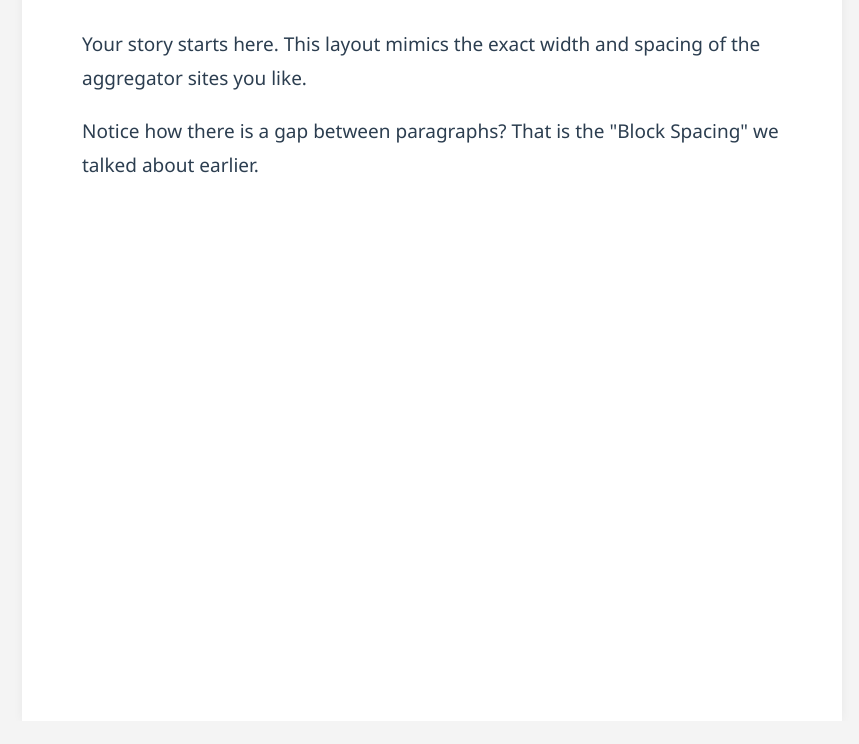
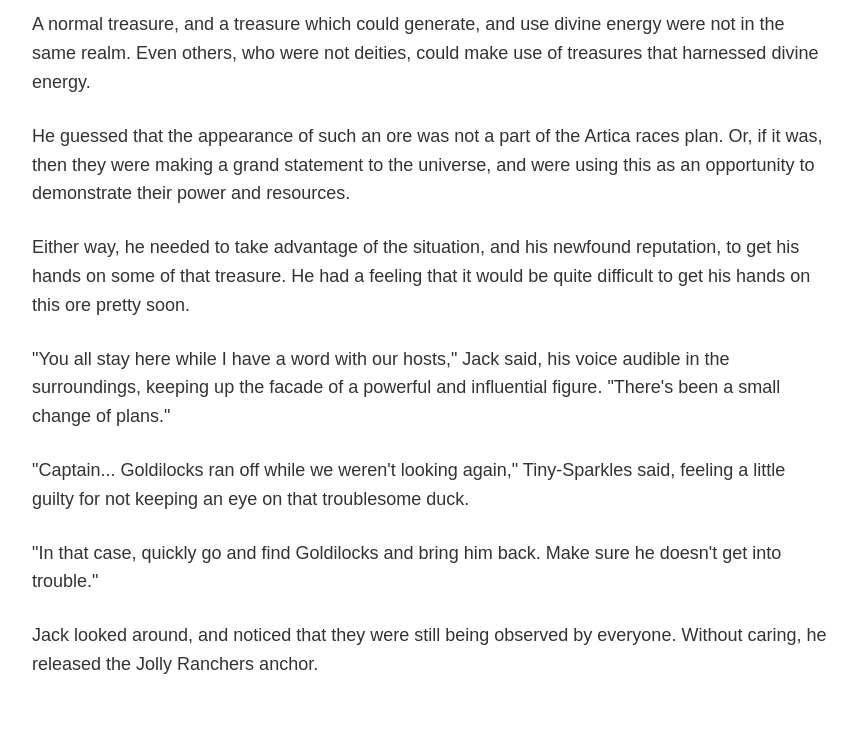
Before and after one commit to junayedsaad5h232-dev/studyco, a plain HTML site: page index.html in a window 1280 px wide. Shown: the part 159-903 px from the top of the page, without its empty margins (208-1067 px from the left). Before the commit the page ends 880 px from the top, so only its background shows below. Drawn offline with Linux system fonts and the light colour scheme.

Commit message:
Update index.html

```diff
--- a/index.html
+++ b/index.html
@@ -3,14 +3,54 @@
 <head>
     <meta charset="UTF-8">
     <meta name="viewport" content="width=device-width, initial-scale=1.0">
-    <title>My Web Novel</title>
-    <link rel="stylesheet" href="style.css">
+    <title>My Story</title>
+    <style>
+        body {
+            /* This makes the background white and sets the font */
+            background-color: #ffffff;
+            font-family: Arial, Helvetica, sans-serif;
+            color: #333333;
+            margin: 0;
+            padding: 0;
+            display: flex;
+            justify-content: center;
+        }
+
+        .page-container {
+            /* This mimics the document width */
+            max-width: 800px;
+            width: 100%;
+            padding: 40px 20px;
+            line-height: 1.6; /* Makes the text easy to read */
+            font-size: 18px;
+        }
+
+        p {
+            /* Adds space between paragraphs */
+            margin-bottom: 25px;
+        }
+    </style>
 </head>
 <body>
-    <div class="story-container">
-        <h1>Chapter 1: The Beginning</h1>
-        <p>Your story starts here. This layout mimics the exact width and spacing of the aggregator sites you like.</p>
-        <p>Notice how there is a gap between paragraphs? That is the "Block Spacing" we talked about earlier.</p>
-    </div>
+
+    <div class="page-container">
+        <p>He could imagine how a powerful treasure, specifically designed to enhance some aspect of a Deity, could take the power of that Deity to another level. Bob, for example, could cause untold havoc by merely speaking. Now imagine if he had a Divine megaphone!</p>
+
+        <p>A normal treasure, and a treasure which could generate, and use divine energy were not in the same realm. Even others, who were not deities, could make use of treasures that harnessed divine energy.</p>
+
+        <p>He guessed that the appearance of such an ore was not a part of the Artica races plan. Or, if it was, then they were making a grand statement to the universe, and were using this as an opportunity to demonstrate their power and resources.</p>
+
+        <p>Either way, he needed to take advantage of the situation, and his newfound reputation, to get his hands on some of that treasure. He had a feeling that it would be quite difficult to get his hands on this ore pretty soon.</p>
+
+        <p>"You all stay here while I have a word with our hosts," Jack said, his voice audible in the surroundings, keeping up the facade of a powerful and influential figure. "There's been a small change of plans."</p>
+
+        <p>"Captain... Goldilocks ran off while we weren't looking again," Tiny-Sparkles said, feeling a little guilty for not keeping an eye on that troublesome duck.</p>
+
+        <p>"In that case, quickly go and find Goldilocks and bring him back. Make sure he doesn't get into trouble."</p>
+
+        <p>Jack looked around, and noticed that they were still being observed by everyone. Without caring, he released the Jolly Ranchers anchor.</p>
+
+        </div>
+
 </body>
 </html>
```
